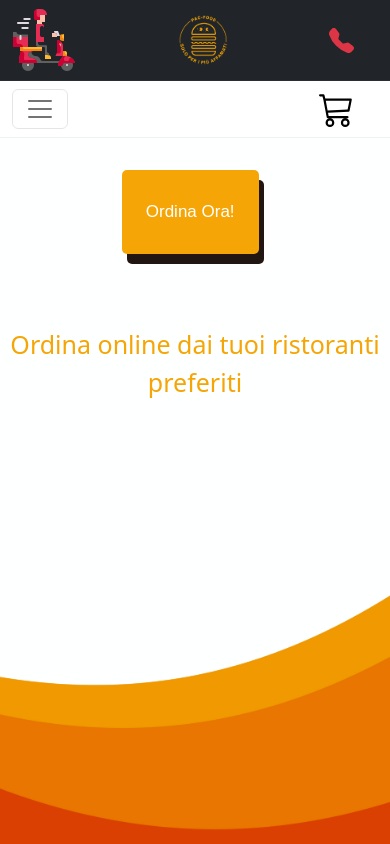
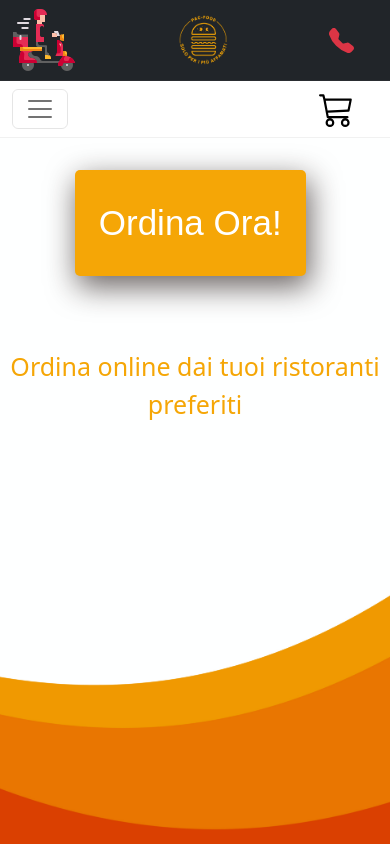
Before and after one commit to macchiagabriele13/DeliveBoo_front, a Vue app: page / in a window 390 px wide. Shown: the top 844 px of the page. Built offline with nearby package versions, Linux system fonts and the light colour scheme; no server answers; a web font is replaced by a local one.

Commit message:
fix home button

```diff
--- a/src/views/HomeView.vue
+++ b/src/views/HomeView.vue
@@ -1,17 +1,4 @@
 <script>
-
-
-
-
-
-
-
-
-
-
-
-
-
 
 import axios from 'axios';
 import { store } from '../store.js';
@@ -483,15 +470,15 @@ button:hover:after {
                 }
 
                 h1 {
-                    margin: 2rem .8rem 2rem 0.2rem;
-                    background-color: $primary;
+                    margin: 2rem 0.8rem 2rem 0.2rem;
+                    background-color: #f5a606;
                     padding: 2rem 1.5rem;
                     display: flex;
                     align-items: center;
                     justify-content: center;
-                    font-size: 17px;
+                    font-size: 35px;
                     border-radius: 5px;
-                    box-shadow: 5px 10px 0 0 $dark;
+                    box-shadow: 3px 10px 30px 1px #221613a8;
                     transition: all 0.1s ease-in-out;
 
 
```
Lines whose indentation alone changed are shown as unchanged.
